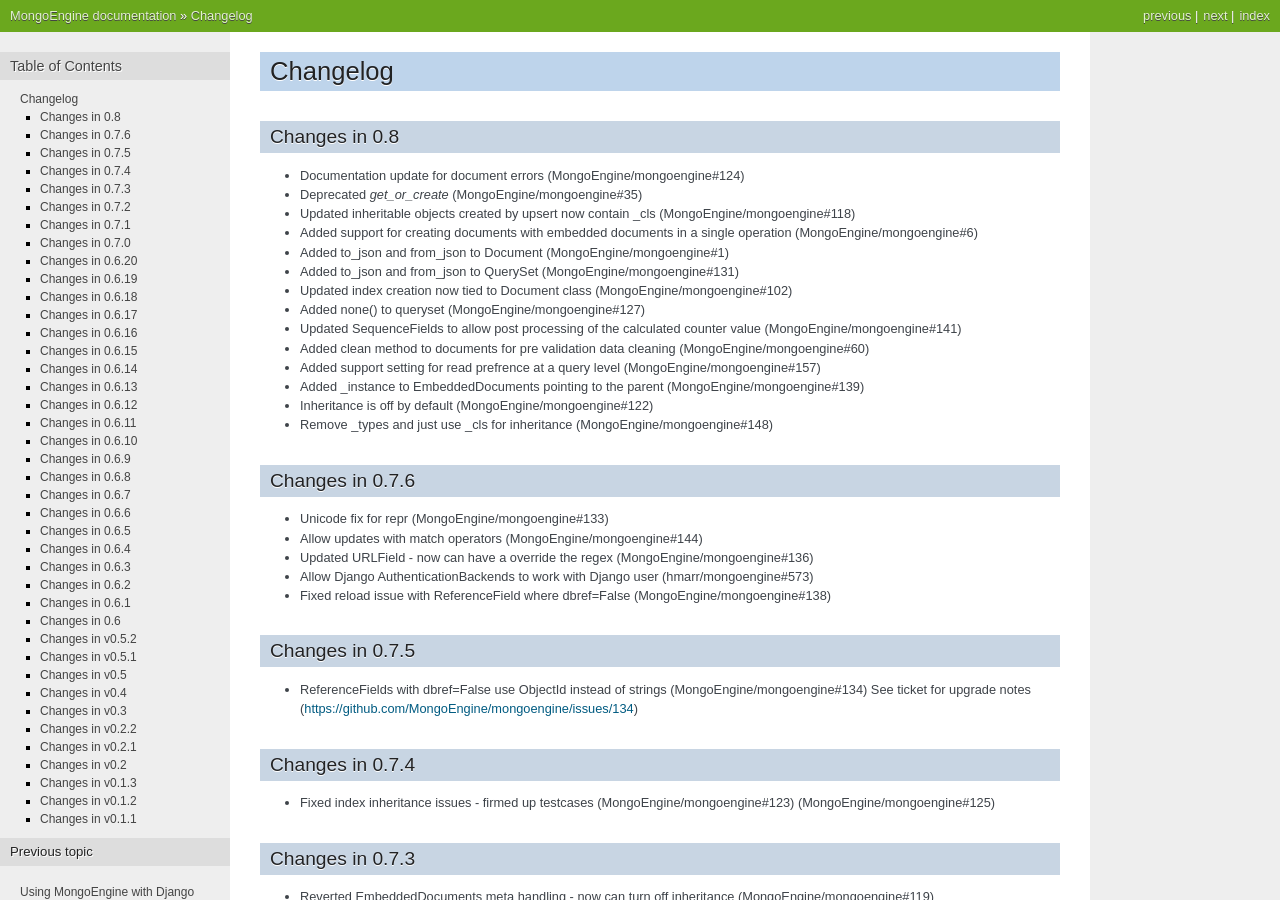
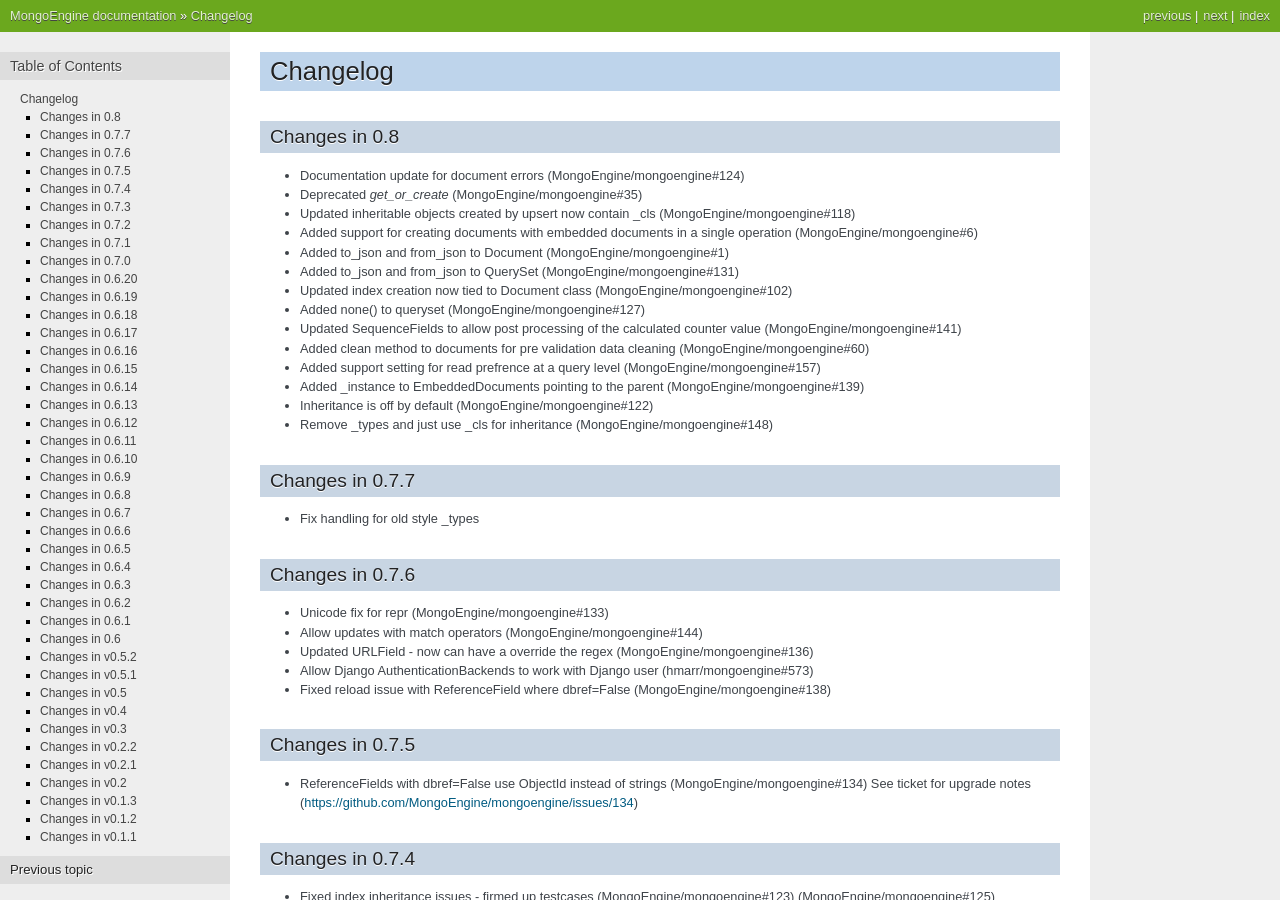
Before and after one commit to MongoEngine/mongoengine, a Sphinx documentation site: the page built from docs/changelog.rst, in a window 1280 px wide and 900 px high. Built offline with Sphinx 7.4.7, drawn with Linux system fonts in a browser that asks for light colours; the version number could not be read and is left out.

Commit message:
Fixed handling for old style types

```diff
--- a/docs/changelog.rst
+++ b/docs/changelog.rst
@@ -18,6 +18,10 @@ Changes in 0.8
 - Added _instance to EmbeddedDocuments pointing to the parent (MongoEngine/mongoengine#139)
 - Inheritance is off by default (MongoEngine/mongoengine#122)
 - Remove _types and just use _cls for inheritance (MongoEngine/mongoengine#148)
+
+Changes in 0.7.7
+================
+- Fix handling for old style _types
 
 Changes in 0.7.6
 ================
```
Also changed, not shown: 1 other file.
